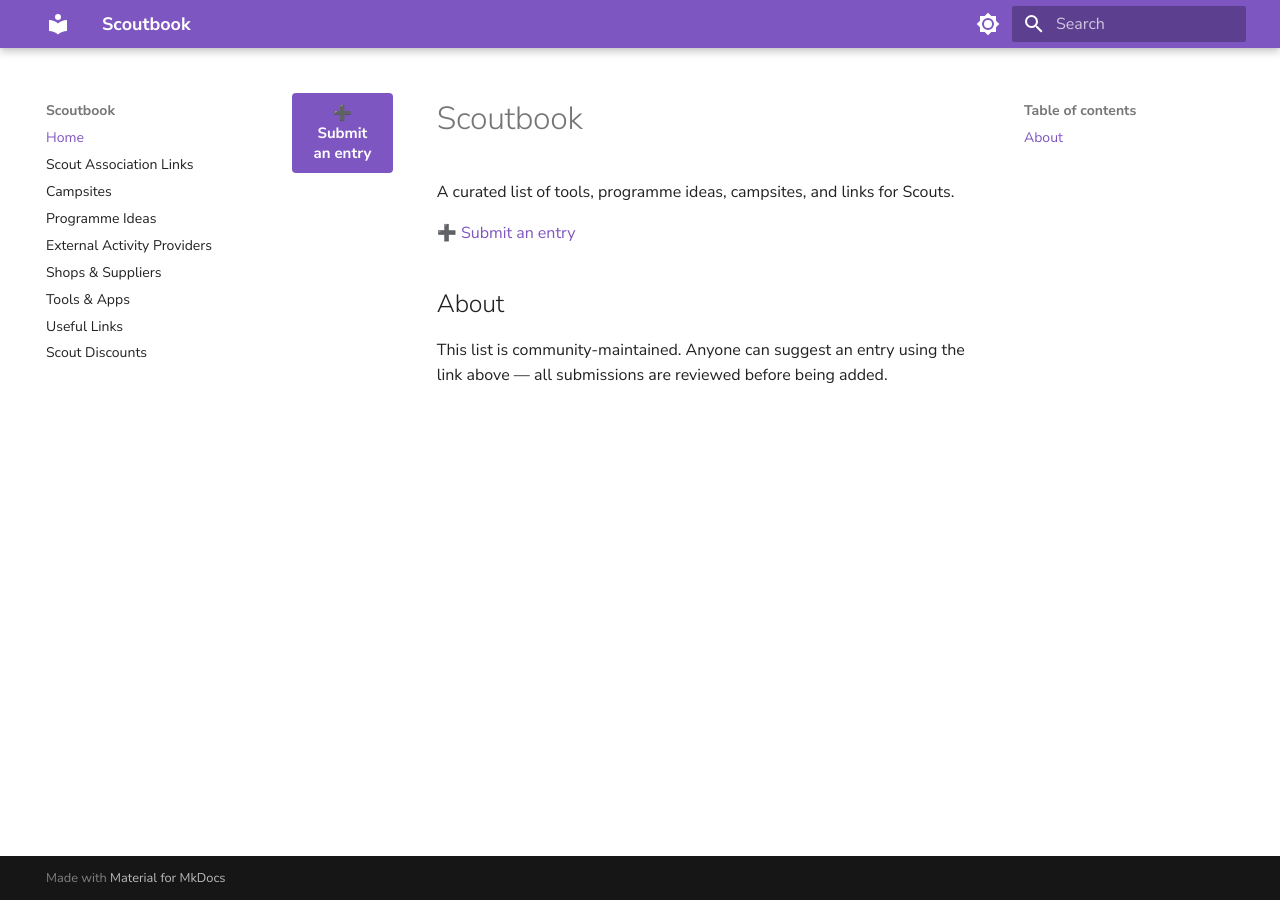
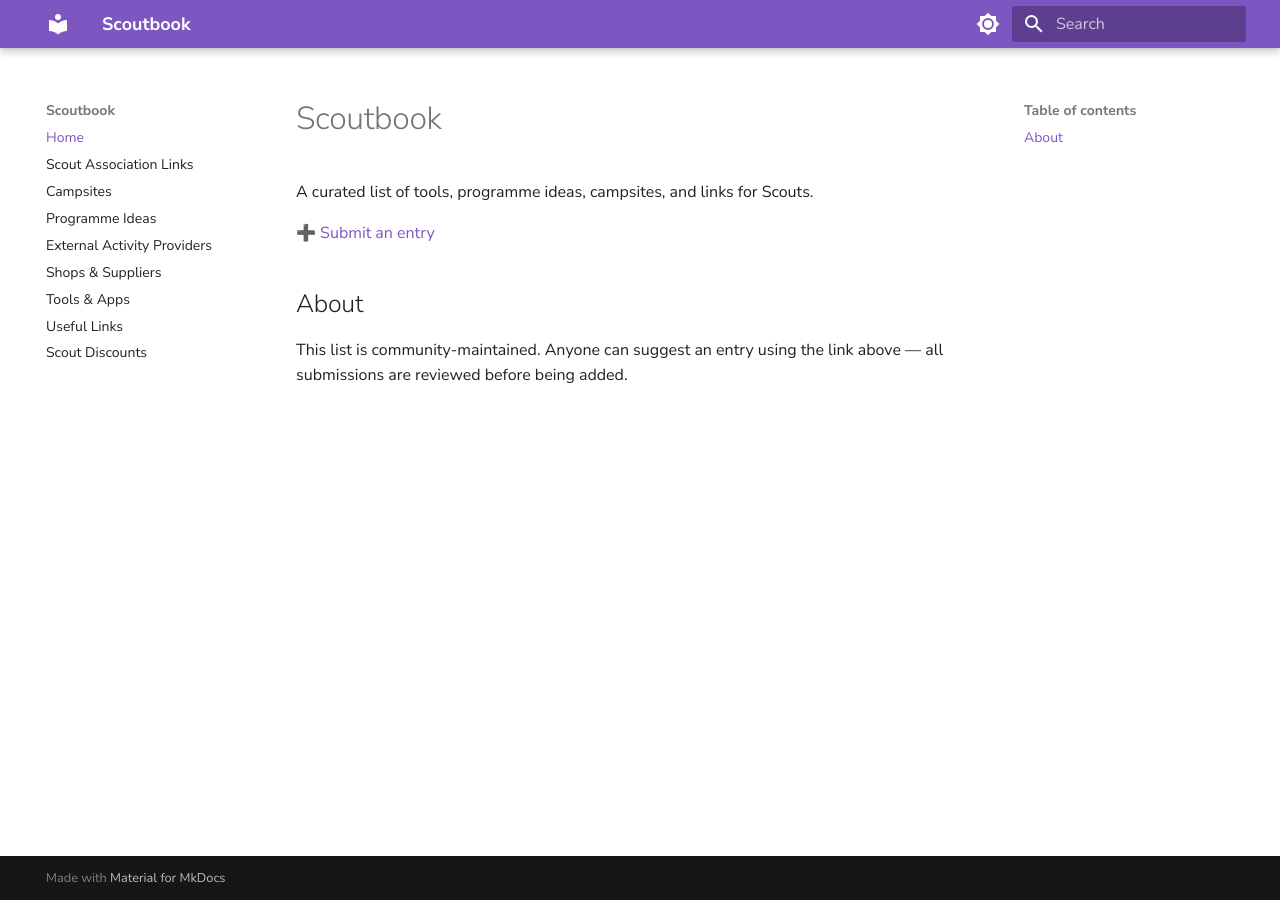
Before and after one commit to krisreynolds/scoutbook, an MkDocs documentation site: the page built from docs/index.md, in a window 1280 px wide. Built offline with MkDocs 1.6.1 and Material for MkDocs 9.7.7, drawn with Linux system fonts in a browser that asks for light colours; some web fonts are replaced.

Commit message:
Bug fix to nav

```diff
--- a/overrides/main.html
+++ b/overrides/main.html
@@ -1,12 +1,12 @@
 {% extends "base.html" %}
 
-{% block site_nav %}
+{% block nav %}
   {{ super() }}
   <div style="padding: 0.75rem 1rem; display: flex; flex-direction: column; gap: 0.5rem;">
     <a href="https://github.com/krisreynolds/scoutbook/issues/new/choose"
        style="display: block; text-align: center; background: var(--md-primary-fg-color); color: white; padding: 0.5rem 1rem; border-radius: 4px; text-decoration: none; font-size: 0.75rem; font-weight: 600;">
       ➕ Submit an entry
     </a>
-    <script type="text/javascript" src="https://cdnjs.buymeacoffee.com/1.0.0/button.prod.min.js" data-name="bmc-button" data-slug="krisreynolds" data-color="#FFDD00" data-emoji="🍺"  data-font="Cookie" data-text="Say thanks with a beer" data-outline-color="#000000" data-font-color="#000000" data-coffee-color="#ffffff" ></script>
+    <script type="text/javascript" src="https://cdnjs.buymeacoffee.com/1.0.0/button.prod.min.js" data-name="bmc-button" data-slug="krisreynolds" data-color="#FFDD00" data-emoji="🍺" data-font="Cookie" data-text="Say thanks with a beer" data-outline-color="#000000" data-font-color="#000000" data-coffee-color="#ffffff"></script>
   </div>
 {% endblock %}
```
